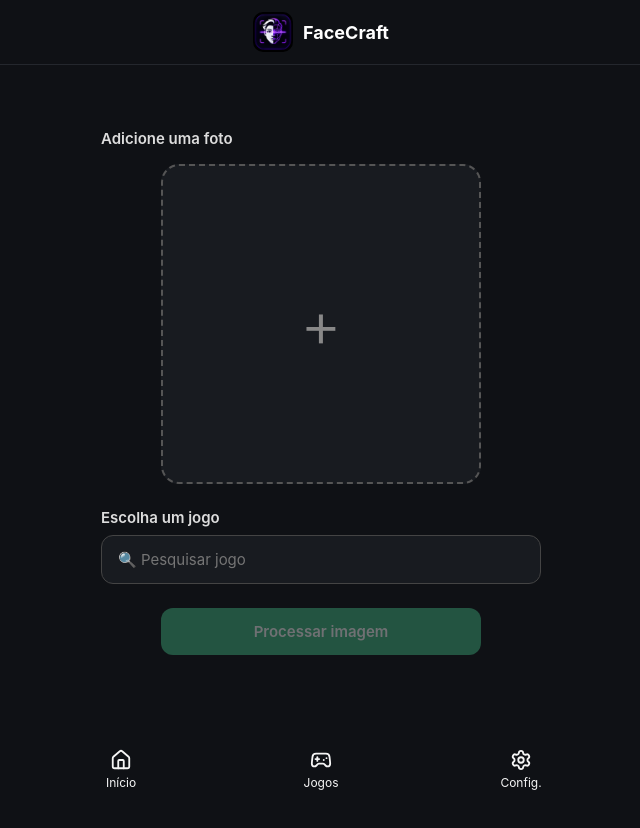
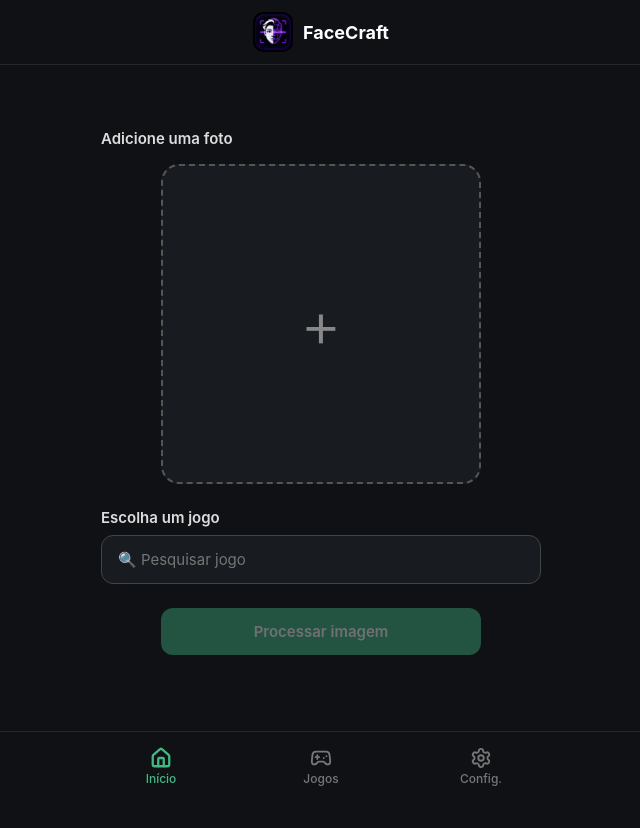
Before and after one commit to brunomarquesdeveloper/FaceCraft, a Vue app in the folder aplicativo/: page / in a window 1280 px wide. Shown: the top 828 px of the page, without its empty margins (319-959 px from the left). Built offline with nearby package versions, Linux system fonts and the light colour scheme.

Commit message:
Melhorar selecao de telas no bottom-nav

```diff
--- a/aplicativo/src/layouts/home.css
+++ b/aplicativo/src/assets/styles/home.css
@@ -1,14 +1,17 @@
 .home-page {
   width: 100%;
   max-width: 480px;
-  min-height: 100vh;
+  height: calc(100vh - 64px);
   margin: 0 auto;
   padding: 32px 20px;
+  box-sizing: border-box;
 
   display: flex;
   flex-direction: column;
   align-items: center;
   gap: 24px;
+
+  overflow: hidden;
 }
 
 /* =========================
--- a/aplicativo/src/components/BottomNav.vue
+++ b/aplicativo/src/components/BottomNav.vue
@@ -1,65 +1,79 @@
-<script setup lang="ts">
-import { RouterLink } from 'vue-router'
-import {
-  House,
-  Gamepad2,
-  Settings
-} from 'lucide-vue-next'
-</script>
-
 <template>
   <nav class="bottom-nav">
     <div class="bottom-nav-content">
 
       <RouterLink
-        to="/"
+        v-for="item in items"
+        :key="item.path"
+        :to="item.path"
         class="bottom-nav-item"
+        :class="{ active: isActive(item.path) }"
       >
-        <House :size="22" />
-        <span>Início</span>
-      </RouterLink>
+        <component :is="item.icon" :size="22" />
 
-      <RouterLink
-        to="/jogos"
-        class="bottom-nav-item"
-      >
-        <Gamepad2 :size="22" />
-        <span>Jogos</span>
-      </RouterLink>
-
-      <RouterLink
-        to="/configuracoes"
-        class="bottom-nav-item"
-      >
-        <Settings :size="22" />
-        <span>Config.</span>
+        <span>{{ item.label }}</span>
       </RouterLink>
 
     </div>
   </nav>
 </template>
 
+<script setup lang="ts">
+import { computed } from 'vue'
+import { useRoute } from 'vue-router'
+import {
+  House,
+  Gamepad2,
+  Settings
+} from 'lucide-vue-next'
+
+const route = useRoute()
+
+const items = [
+  {
+    label: 'Início',
+    icon: House,
+    path: '/'
+  },
+  {
+    label: 'Jogos',
+    icon: Gamepad2,
+    path: '/jogos'
+  },
+  {
+    label: 'Config.',
+    icon: Settings,
+    path: '/configuracoes'
+  }
+]
+
+const currentPath = computed(() => route.path)
+
+function isActive(path: string) {
+  return currentPath.value === path
+}
+</script>
+
 <style scoped>
 .bottom-nav {
   position: fixed;
-  bottom: 0;
   left: 0;
   right: 0;
-  z-index: 1000;
+  bottom: 0;
+  z-index: 100;
 
-  background: var(--bs-body-bg);
-  border-top: 1px solid var(--bs-border-color);
-
-  padding-bottom: env(safe-area-inset-bottom);
+  background: #0f1115;
+  border-top: 1px solid #24272d;
 }
 
 .bottom-nav-content {
   width: 100%;
-  max-width: 600px;
+  max-width: 480px;
+  height: 68px;
   margin: 0 auto;
 
   display: flex;
-  align-items: center;
+  align-items: stretch;
   justify-content: space-around;
 }
 
@@ -70,22 +84,32 @@ import {
   flex-direction: column;
   align-items: center;
   justify-content: center;
-
   gap: 4px;
 
-  padding: 10px 8px;
-
-  color: var(--bs-secondary-color);
+  color: #777;
   text-decoration: none;
 
-  font-size: 0.75rem;
-}
+  font-size: 12px;
+  font-weight: 500;
 
-.bottom-nav-item.router-link-active {
-  color: var(--bs-primary);
+  transition:
+    color 0.2s ease,
+    background 0.2s ease;
 }
 
 .bottom-nav-item:hover {
-  color: var(--bs-primary);
+  color: #aaa;
+}
+
+.bottom-nav-item.active {
+  color: #42b883;
+}
+
+.bottom-nav-item.active svg {
+  stroke-width: 2.5;
+}
+
+.bottom-nav-item span {
+  line-height: 1;
 }
 </style>
--- a/aplicativo/src/views/HomeView.vue
+++ b/aplicativo/src/views/HomeView.vue
@@ -99,7 +99,7 @@ import { computed, onBeforeUnmount, ref } from 'vue'
 
 import ImageModal from '../components/ImageModal.vue'
 
-import '../layouts/home.css'
+import '../assets/styles/home.css'
 
 const showImageModal = ref(false)
 
```
Also changed, not shown: 1 other file (tests, documents, lock files or other folders).
